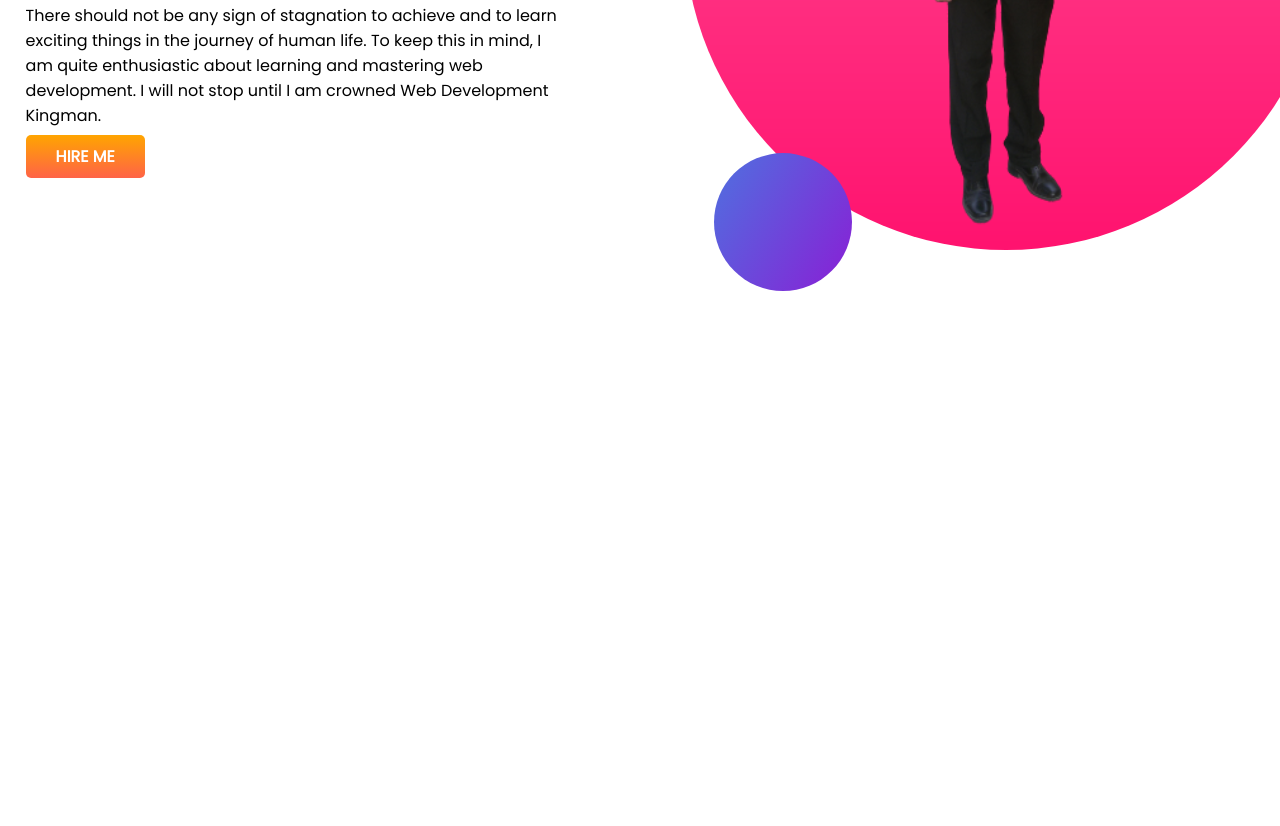
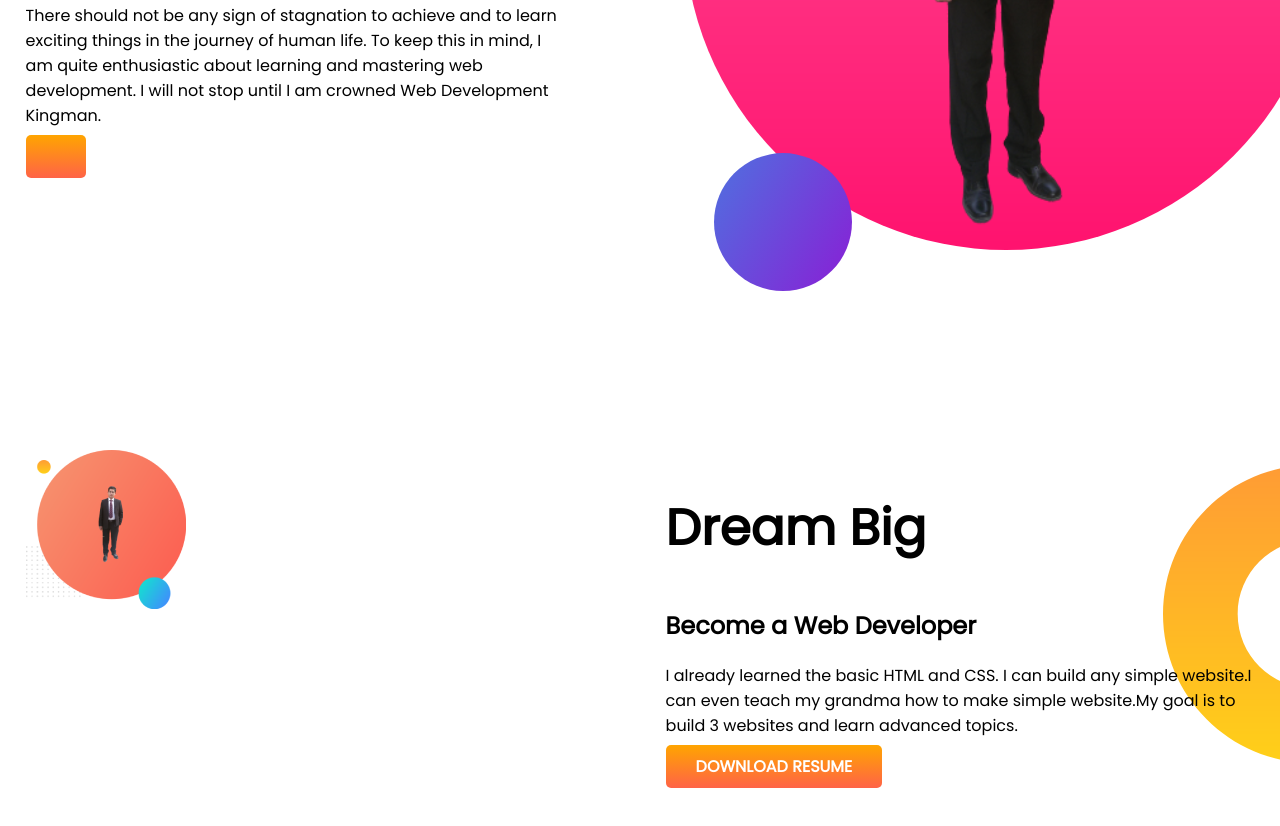
Before and after one commit to ahammedkarim/developer-portfolio, a plain HTML site: page index.html in a window 1280 px wide. Shown: the part 420-1246 px from the top of the page. Before the commit the page ends 800 px from the top, so only its background shows below. Drawn offline with Linux system fonts and the light colour scheme.

Commit message:
dream added

```diff
--- a/index.html
+++ b/index.html
@@ -22,12 +22,25 @@
         <p>There should not be any sign of stagnation to achieve and to learn exciting things in the journey of human
             life. To keep this in mind, I am quite enthusiastic about learning and mastering web development. I will not
             stop until I am crowned Web Development Kingman.</p>
-            <a class="link-button" target="_blank" href="https://www.linkedin.com/in/ahammed-karim-8b9445244/">HIRE ME</a>
+            <a class="link-button" target="_blank" href=" https://www.linkedin.com/in/ahammed-karim-8b9445244/"HIRE ME></a>
     </div>
     <div class="half-width">
         <img src="images/Ahammed.png" alt="">
 </section>
     </div>
+    <section class="dream-big">
+        <div class="half-width">
+            <img src="images/Ahammedk.png" alt="">
+        </div>
+        <div class="half-width">
+            <h1>Dream Big</h1>
+            <h2>Become a Web Developer</h2>
+            <p>I already learned the basic HTML and CSS. I can build any simple website.I can even teach my grandma how to make simple website.My goal is to build 3 websites and learn advanced topics.</p>
+            <a class="link-button"target="_blank" href="https://www.linkedin.com/in/ahammed-karim-8b9445244/">DOWNLOAD RESUME </a>
+
+
+        </div>
+    </section>
 
 </body>
 
--- a/style.css
+++ b/style.css
@@ -11,6 +11,7 @@ h1{
 }
 section{
     display: flex;
+    margin-bottom: 100px;
 }
 .half-width{
     width: 50%;
@@ -33,3 +34,9 @@ section{
     background-image: url(images/top-banner.png);
 background-repeat: no-repeat;
 }
+
+.dream-big{
+    background-image: url(images/dream-bg.png);
+    background-repeat: no-repeat;
+    background-position: right;
+}
```
Also changed, not shown: images/Ahammedk.png (added).
